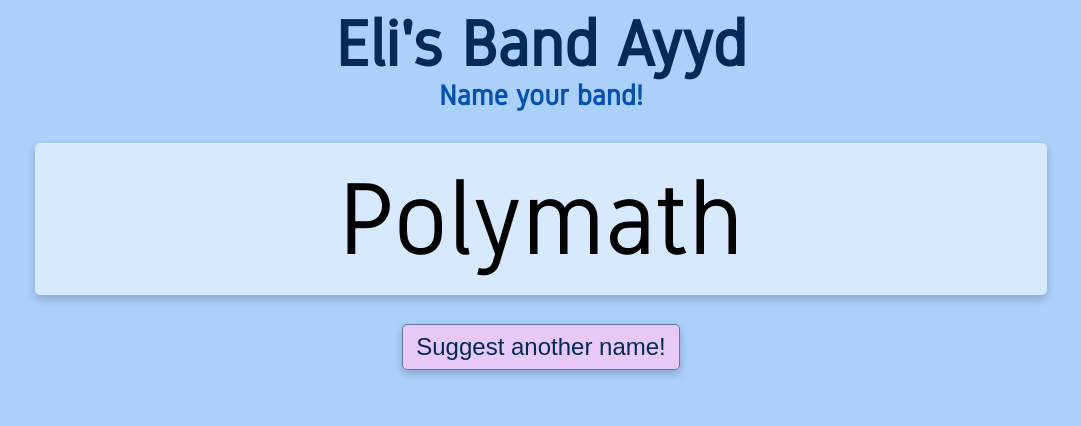
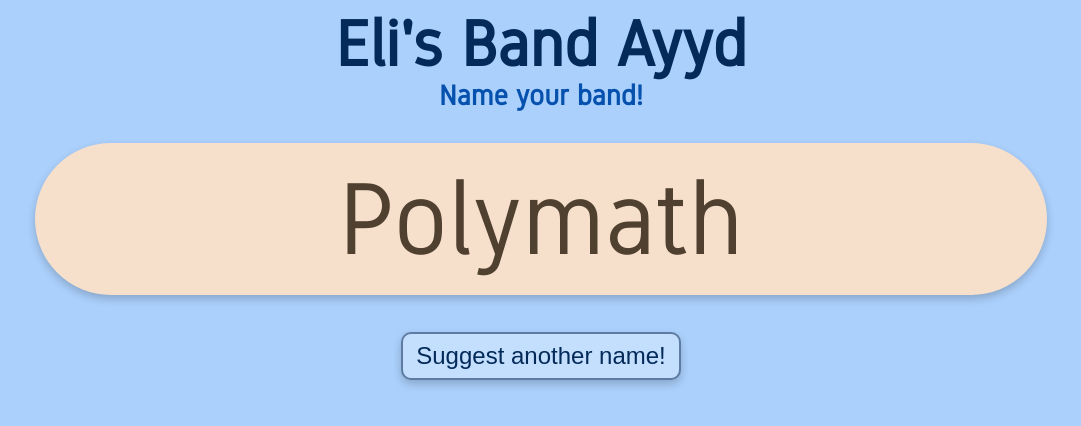
Before and after one commit to elijahcommits/BandAyyd, a plain HTML site: page index.html in a window 1280 px wide. Both pictures are taken after a click on the button "Suggest a name!". Shown: the whole page, without its empty margins (99-1180 px from the left). Drawn offline with Linux system fonts and the light colour scheme; files whose address does not match are found by name.

Commit message:
extra beautification

```diff
--- a/styles/css/main.css
+++ b/styles/css/main.css
@@ -38,7 +38,8 @@ h2 {
 .card {
   box-shadow: 0 4px 8px 0 rgba(0,0,0,0.2);
   transition: 0.3s;
-  border-radius: 5px;
+  /* border-radius: 5px; */
+  border-radius: 1000px;
 }
 
 .card:hover {
@@ -56,7 +57,8 @@ h2 {
   padding: 0 2rem;
   /* min-height: 100px; */
   margin: 2rem auto 0.8rem;
-  background-color: hsl(213, 94%, 92%);
+  /* background-color: hsl(213, 94%, 92%); */
+  background-color: hsl(30, 70%, 88%);
   transition: 0.3s;
 }
 
@@ -64,18 +66,20 @@ h2 {
   /* font-family: 'Gidole'; */
   font-size: 8vw;
   margin: 1rem;
+  color: hsl(31, 25%, 25%);
 }
 
 #newNameButton {
   /* font-family: 'Gidole'; */
   color: hsl(213, 94%, 18%);
   /* background-color: hsl(213, 100%, 88%); */
-  background-color: hsla(307, 87%, 88%, 0.75);
-  margin-top: 1rem;
+  /* background-color: hsla(307, 87%, 88%, 0.75); */
+  background-color: hsl(213, 94%, 88%);
+  margin-top: 1.5rem;
   padding: 0.5rem 0.8rem;
   font-size: 1.5rem;
-  border-radius: 5px;
-  border: 1px solid hsl(213, 26%, 50%);
+  border-radius: 10px;
+  border: 2px solid hsl(213, 26%, 50%);
   box-shadow: 0 4px 8px 0 rgba(0,0,0,0.2);
   transition: 0.3s;
 }
```
